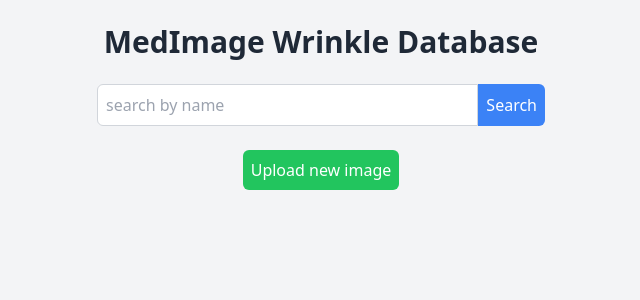
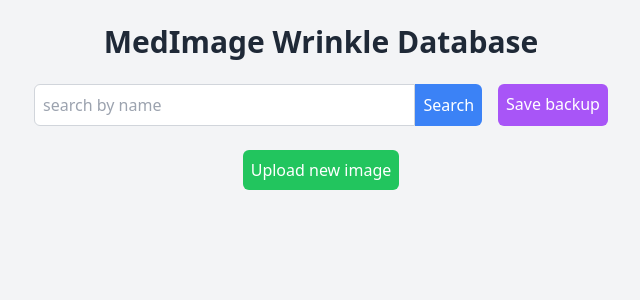
Before and after one commit to ResetPlease/MedInfo, a FastAPI app: template app/templates/index.html in a window 1280 px wide. Shown: the top 300 px of the page, without its empty margins (319-959 px from the left). Run offline with FastAPI, Linux system fonts and the light colour scheme; the template is opened without the code that fills it, so the values that code supplies are empty; some libraries are stand-ins or nearby versions.

Commit message:
add backup function

```diff
--- a/app/main.py
+++ b/app/main.py
@@ -1,11 +1,14 @@
 from fastapi import FastAPI, File, UploadFile, Form, HTTPException, Depends, Request, Security
 from fastapi.templating import Jinja2Templates
-from fastapi.responses import HTMLResponse, RedirectResponse
+from fastapi.responses import HTMLResponse, RedirectResponse, StreamingResponse
 from fastapi.staticfiles import StaticFiles
 from fastapi.security import HTTPBasic, HTTPBasicCredentials
 from sqlalchemy.orm import Session
 import os
 import shutil
+import json
+import zipfile
+from io import BytesIO
 from typing import List
 from datetime import datetime
 from .database import SessionLocal, init_db
@@ -29,8 +32,8 @@ ALLOWED_TAGS = [
 security = HTTPBasic()
 
 def verify_credentials(credentials: HTTPBasicCredentials = Security(security)):
-    correct_username = "login78654"
-    correct_password = "imag$bank4546"
+    correct_username = "admin"
+    correct_password = "secret"
     if credentials.username != correct_username or credentials.password != correct_password:
         raise HTTPException(
             status_code=401,
@@ -145,3 +148,46 @@ async def delete_image(image_id: int, db: Session = Depends(get_db), credentials
 
     # Перенаправление на главную страницу
     return RedirectResponse(url="/", status_code=303)
+
+# Создание и скачивание бэкапа
+@app.get("/backup")
+async def create_backup(db: Session = Depends(get_db), credentials: HTTPBasicCredentials = Depends(verify_credentials)):
+    # Получение всех изображений из базы данных
+    images = db.query(Image).all()
+
+    # Создание JSON с метаданными
+    metadata = [
+        {
+            "name": image.name,
+            "file_path": image.file_path,
+            "tags": image.tags.split(",")
+        } for image in images
+    ]
+
+    # Создание ZIP-архива в памяти
+    buffer = BytesIO()
+    with zipfile.ZipFile(buffer, "w", zipfile.ZIP_DEFLATED) as zip_file:
+        # Добавление JSON с метаданными
+        zip_file.writestr("metadata.json", json.dumps(metadata, ensure_ascii=False, indent=2))
+
+        # Добавление изображений из папки uploads
+        uploads_dir = "app/uploads"
+        for image in images:
+            file_path = f"app{image.file_path}"  # Преобразуем /uploads/filename в app/uploads/filename
+            if os.path.exists(file_path):
+                # Используем только имя файла для сохранения в архиве
+                arcname = os.path.basename(file_path)
+                zip_file.write(file_path, arcname)
+
+    buffer.seek(0)
+
+    # Формирование имени файла с текущей датой и временем
+    timestamp = datetime.now().strftime("%Y%m%d_%H%M%S")
+    backup_filename = f"backup_{timestamp}.zip"
+
+    # Возвращение ZIP-архива как потока
+    return StreamingResponse(
+        buffer,
+        media_type="application/zip",
+        headers={"Content-Disposition": f"attachment; filename={backup_filename}"}
+    )
--- a/app/templates/index.html
+++ b/app/templates/index.html
@@ -10,7 +10,7 @@
     <div class="container mx-auto p-6">
         <h1 class="text-3xl font-bold text-gray-800 mb-6 text-center">MedImage Wrinkle Database</h1>
 
-        <div class="flex justify-center mb-6">
+        <div class="flex justify-center mb-6 space-x-4">
             <form method="get" action="/search" class="flex w-full max-w-md">
                 <input type="text" name="search" value="{{ search }}" placeholder="search by name"
                        class="w-full p-2 border border-gray-300 rounded-l-md focus:outline-none focus:ring-2 focus:ring-blue-500">
@@ -19,6 +19,9 @@
                     Search
                 </button>
             </form>
+            <a href="/backup" class="bg-purple-500 text-white p-2 rounded-md hover:bg-purple-600 transition">
+                Save backup
+            </a>
         </div>
 
         <div class="flex justify-center mb-6">
```
Also changed, not shown: app/db/images.db (deleted), 1 other file.
